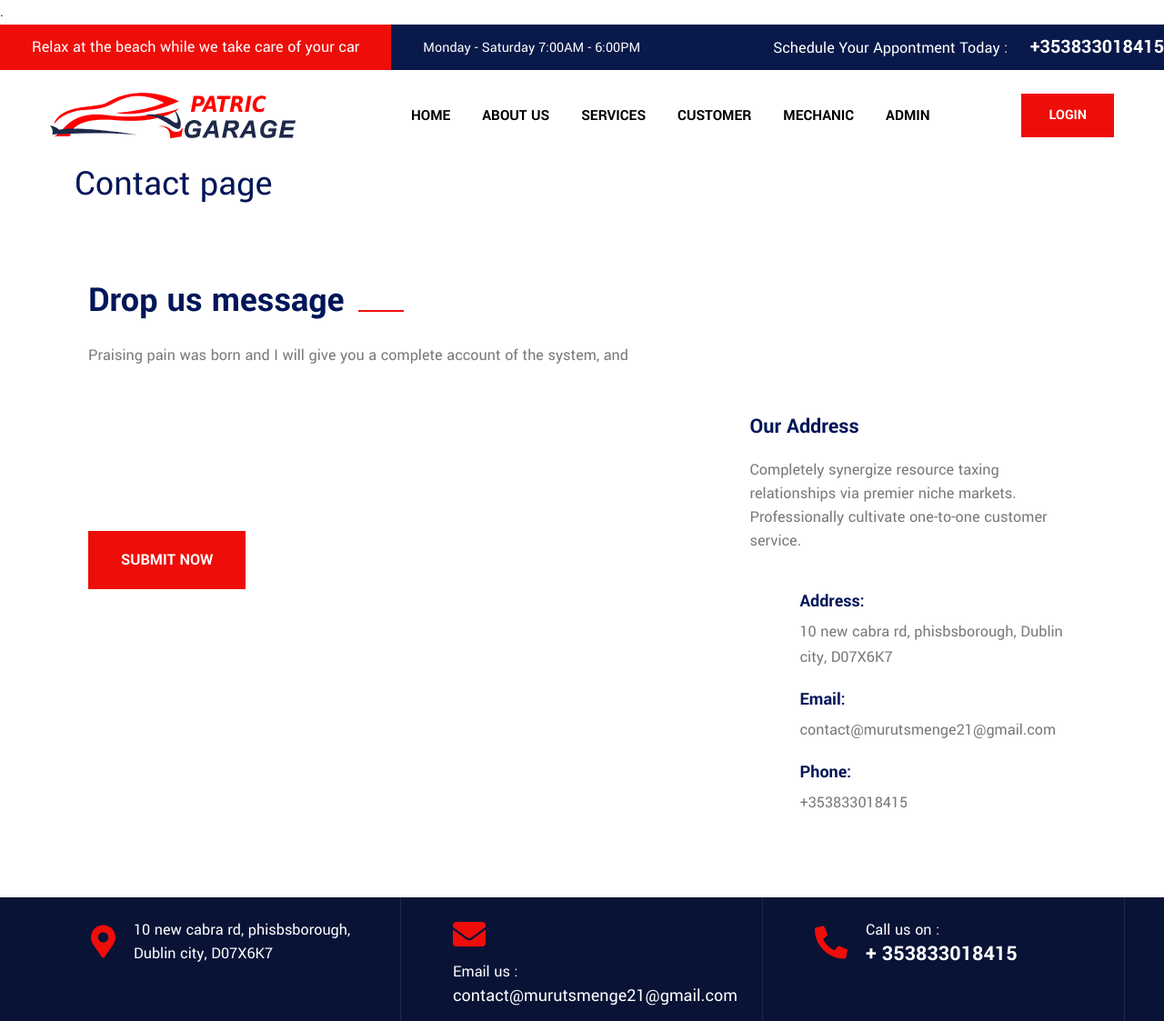
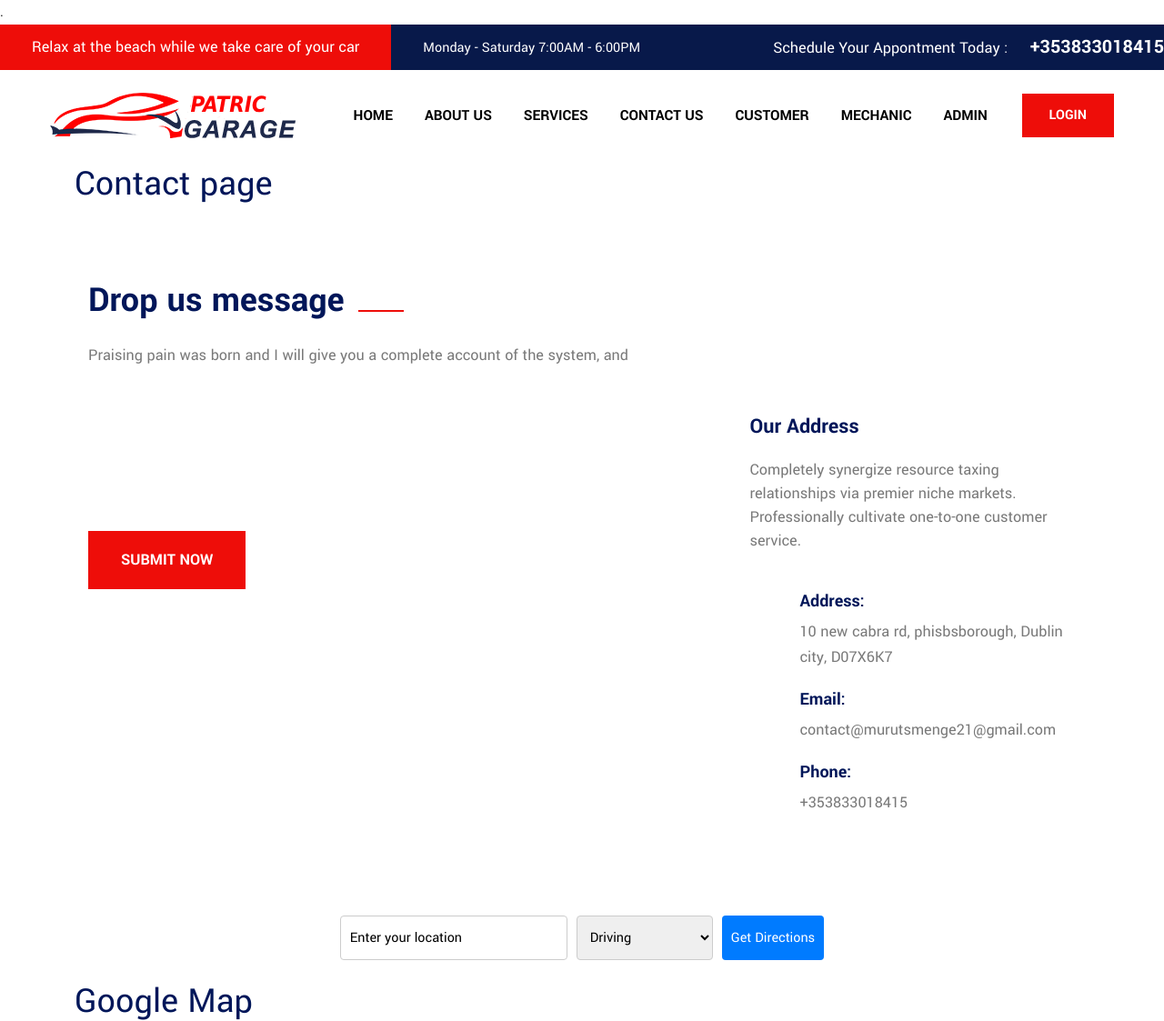
Before and after one commit to murutsgebretsadik12/final_project, a Django app: page /contact in a window 1280 px wide. Shown: the top 1123 px of the page at 91% size. Run offline with Django 5.2, Linux system fonts and the light colour scheme; some libraries are stand-ins or nearby versions.

Commit message:
Google map integration

```diff
--- a/patrick_garage/settings.py
+++ b/patrick_garage/settings.py
@@ -16,6 +16,8 @@ load_dotenv()
 import os, certifi
 import dj_database_url
 from pathlib import Path
+
+
 
 # Build paths inside the project like this: BASE_DIR / 'subdir'.
 BASE_DIR = Path(__file__).resolve().parent.parent
@@ -134,6 +136,9 @@ USE_I18N = True
 USE_TZ = True
 
 
+GOOGLE_MAPS_API_KEY = os.getenv('GOOGLE_MAPS_API_KEY')
+
+
 # Static files (CSS, JavaScript, Images)
 # https://docs.djangoproject.com/en/5.0/howto/static-files/
 
--- a/vehicle/static/vehicle/css/style.css
+++ b/vehicle/static/vehicle/css/style.css
@@ -1584,7 +1584,7 @@
  .services-section {
      position: relative;
      padding: 100px 0 170px;
-     background: #f5f4f7 url(..myapp/images/pattern.png);
+     background: #f5f4f7 url(../images/pattern.png);
  }
 
  .service-block-one .inner-box {
--- a/vehicle/templates/vehicle/base.html
+++ b/vehicle/templates/vehicle/base.html
@@ -84,6 +84,8 @@
                                           </li>
                                           <li class="dropdown"><a href="{% url 'vehicleservices' %}">Services</a>
                                           </li>
+                                          <li class="dropdown"><a href="{% url 'vehiclecontact' %}">Contact Us</a>
+                                          </li>
                                           <li class="dropdown"><a href="{% url 'customerclick' %}">Customer</a>
                                           </li>
                                           <li class="dropdown"><a href="{% url 'mechanicsclick' %}">Mechanic</a>
@@ -94,7 +96,7 @@
 
 
 
-                                          {% comment %} <li><a href="{% url 'vehiclecontact' %}">Contact Us</a></li> {% endcomment %}
+
                                       </ul>
                                   </div>
                               </nav>
--- a/vehicle/templates/vehicle/contact.html
+++ b/vehicle/templates/vehicle/contact.html
@@ -1,6 +1,96 @@
 {% extends "vehicle/base.html" %}
 
 {% block content %}
+<head>
+    <title>Google Maps Integration</title>
+    <script src="https://maps.googleapis.com/maps/api/js?key={{ GOOGLE_MAPS_API_KEY }}&callback=initMap" async defer></script>
+
+    <script>
+        var map, directionsService, directionsRenderer;
+
+        function initMap() {
+            // Initial map setup
+            directionsService = new google.maps.DirectionsService();
+            directionsRenderer = new google.maps.DirectionsRenderer();
+            var garageLocation = {lat: {{ garage_lat }}, lng: {{ garage_lng }}};
+
+            map = new google.maps.Map(document.getElementById('map'), {
+                zoom: 15,
+                center: garageLocation
+            });
+
+            directionsRenderer.setMap(map);
+
+            // Marker for the garage location
+            new google.maps.Marker({
+                position: garageLocation,
+                map: map,
+                title: 'Garage Location'
+            });
+
+            // Autocomplete for the start location input field
+            var autocomplete = new google.maps.places.Autocomplete(document.getElementById('start'));
+        }
+
+        function calculateRoute() {
+            var start = document.getElementById('start').value;
+            var travelMode = document.getElementById('travelMode').value;
+            var garageLocation = {lat: {{ garage_lat }}, lng: {{ garage_lng }}};
+
+            directionsService.route({
+                origin: start,
+                destination: garageLocation,
+                travelMode: google.maps.TravelMode[travelMode]
+            }, function(response, status) {
+                if (status === 'OK') {
+                    directionsRenderer.setDirections(response);
+                } else {
+                    window.alert('Directions request failed due to ' + status);
+                }
+            });
+        }
+
+    </script>
+
+    <style>
+        .directions-container {
+            display: flex;
+            flex-wrap: wrap;
+            justify-content: center;
+            margin: 20px;
+            gap: 10px;
+        }
+        .directions-input, .directions-select, .directions-button {
+            padding: 10px;
+            border-radius: 4px;
+            border: 1px solid #ccc;
+        }
+        .directions-input {
+            width: 250px;
+            max-width: 100%;
+        }
+        .directions-select {
+            width: 150px;
+            max-width: 100%;
+        }
+        .directions-button {
+            background-color: #007bff;
+            color: white;
+            border: none;
+            cursor: pointer;
+            font-size: 16px;
+            transition: background-color 0.3s ease;
+        }
+        .directions-button:hover {
+            background-color: #0056b3;
+        }
+        #map {
+            height: 500px;
+            width: 100%;
+            margin-bottom: 25px;
+        }
+    </style>
+</head>
      <h1>Contact page</h1>
       <!--Contact Section-->
     <section class="contact-section">
@@ -9,6 +99,7 @@
                 <h2>Drop us message</h2>
                 <div class="text">Praising pain was born and I will give you a complete account of the system, and </div>
             </div>
+
             <div class="row clearfix">
 
                     <!--Form Column-->
@@ -62,4 +153,20 @@
             </div>
         </div>
     </section>
+
+
+    <div class="directions-container">
+        <input id="start" type="text" class="directions-input" placeholder="Enter your location" />
+        <select id="travelMode" class="directions-select">
+            <option value="DRIVING">Driving</option>
+            <option value="WALKING">Walking</option>
+            <option value="BICYCLING">Bicycling</option>
+            <option value="TRANSIT">Transit</option>
+        </select>
+        <button class="directions-button" onclick="calculateRoute()">Get Directions</button>
+    </div>
+
+    <h1>Google Map</h1>
+    <div id="map"></div>
+
  {% endblock content %}
--- a/vehicle/templates/vehicle/customerbase.html
+++ b/vehicle/templates/vehicle/customerbase.html
@@ -62,7 +62,7 @@
     <!-- End Navbar -->
 
     <!-- Sidebar -->
-    <div class="d-flex mt-5">
+    <div class="d-flex ">
         <nav class="sidebar bg-light border-right">
             <div class="list-group list-group-flush">
                 <a href="/customer-dashboard" class="list-group-item list-group-item-action bg-light"><i class="fas fa-tachometer-alt"></i> Dashboard</a>
--- a/vehicle/urls.py
+++ b/vehicle/urls.py
@@ -27,6 +27,7 @@ urlpatterns = [
     path('customersignup', views.customer_signup_view, name='customersignup'),
 
     # Login and logout views
+    # path('login', unified_login_view, name='unified-login'),
     path('login', LoginView.as_view(template_name='vehicle/home.html'), name='login'),
     # path('logout/', LogoutView.as_view(template_name='vehicle/home.html'), name='logout'),
     path('logout', LogoutView.as_view(template_name='vehicle/index.html'), name='logout'),
--- a/vehicle/views.py
+++ b/vehicle/views.py
@@ -13,6 +13,10 @@ from django.contrib.auth.forms import UserCreationForm
 from django.db.models import Q, Sum
 from . import forms, models
 from django.core.paginator import Paginator
+from django.conf import settings
+import requests
+
+
 
 
 
@@ -29,7 +33,13 @@ def about(request):
     return render(request, 'vehicle/about.html', {'title': 'about'})
 
 def contact(request):
-    return render(request, 'vehicle/contact.html', {'title': 'contact'})
+    context = {
+        'garage_lat': 53.360690,
+        'garage_lng': -6.278290,
+        'GOOGLE_MAPS_API_KEY': settings.GOOGLE_MAPS_API_KEY
+    }
+    return render(request, 'vehicle/contact.html', context)
+
 
 def services(request):
     return render(request, 'vehicle/Services.html', {'title': 'services'})
@@ -129,7 +139,7 @@ def customer_signup_view(request):
 
 
 
-#user based login
+#customer based login
 def customer_login_view(request):
     form = AuthenticationForm()
     if request.method == 'POST':
@@ -152,7 +162,7 @@ def customer_login_view(request):
     return render(request, 'vehicle/customerlogin.html', {'form': form})
 
 
-
+#mechanic based login
 def mechanic_login_view(request):
     form = AuthenticationForm()
     if request.method == 'POST':
@@ -175,7 +185,7 @@ def mechanic_login_view(request):
     return render(request, 'vehicle/mechaniclogin.html', {'form': form})
 
 
-
+#admin based login
 def admin_login_view(request):
     if request.method == 'POST':
         form = AuthenticationForm(request, data=request.POST)
```
Also changed, not shown: requirements.txt (+21 -16 lines), 2 other files.
